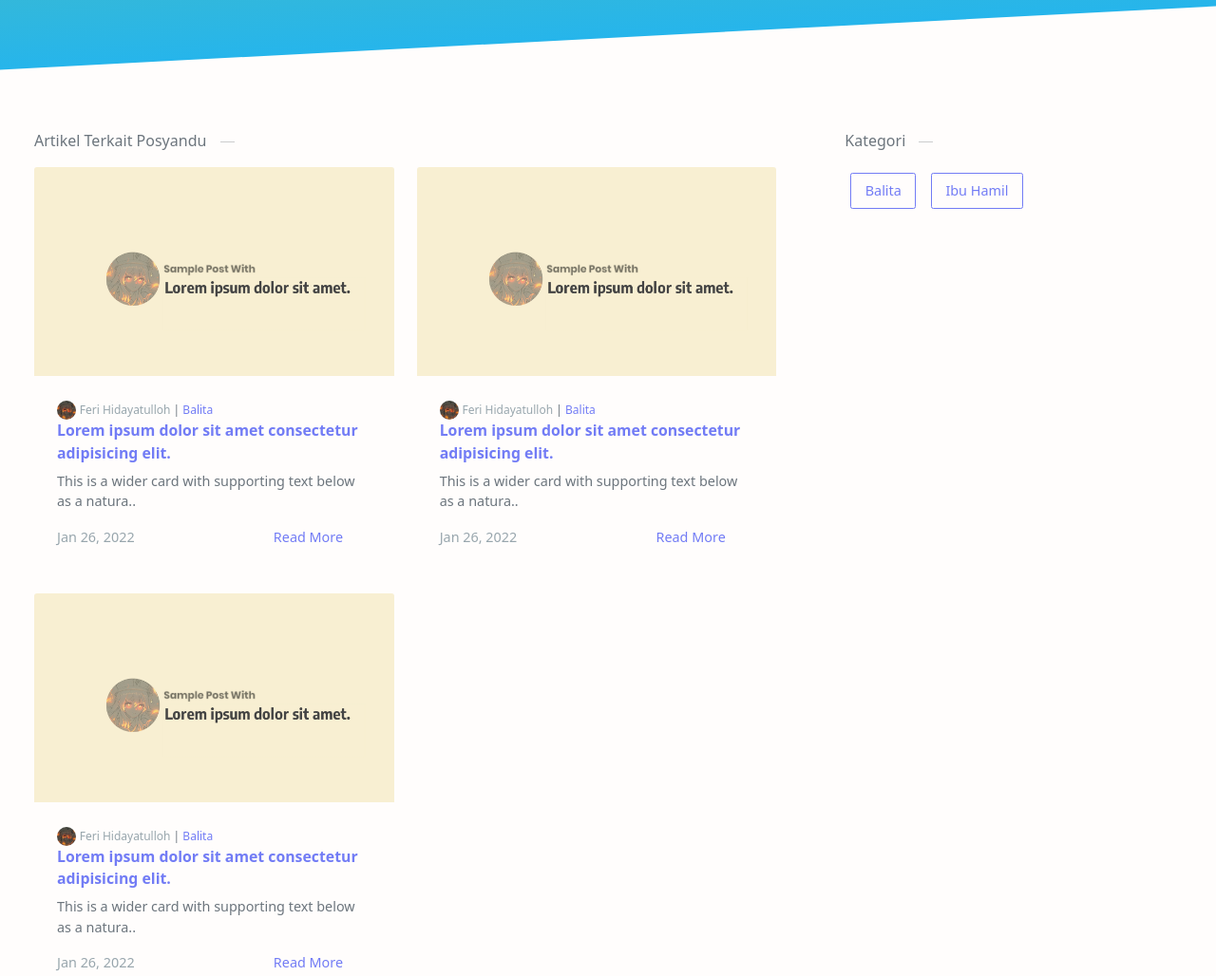
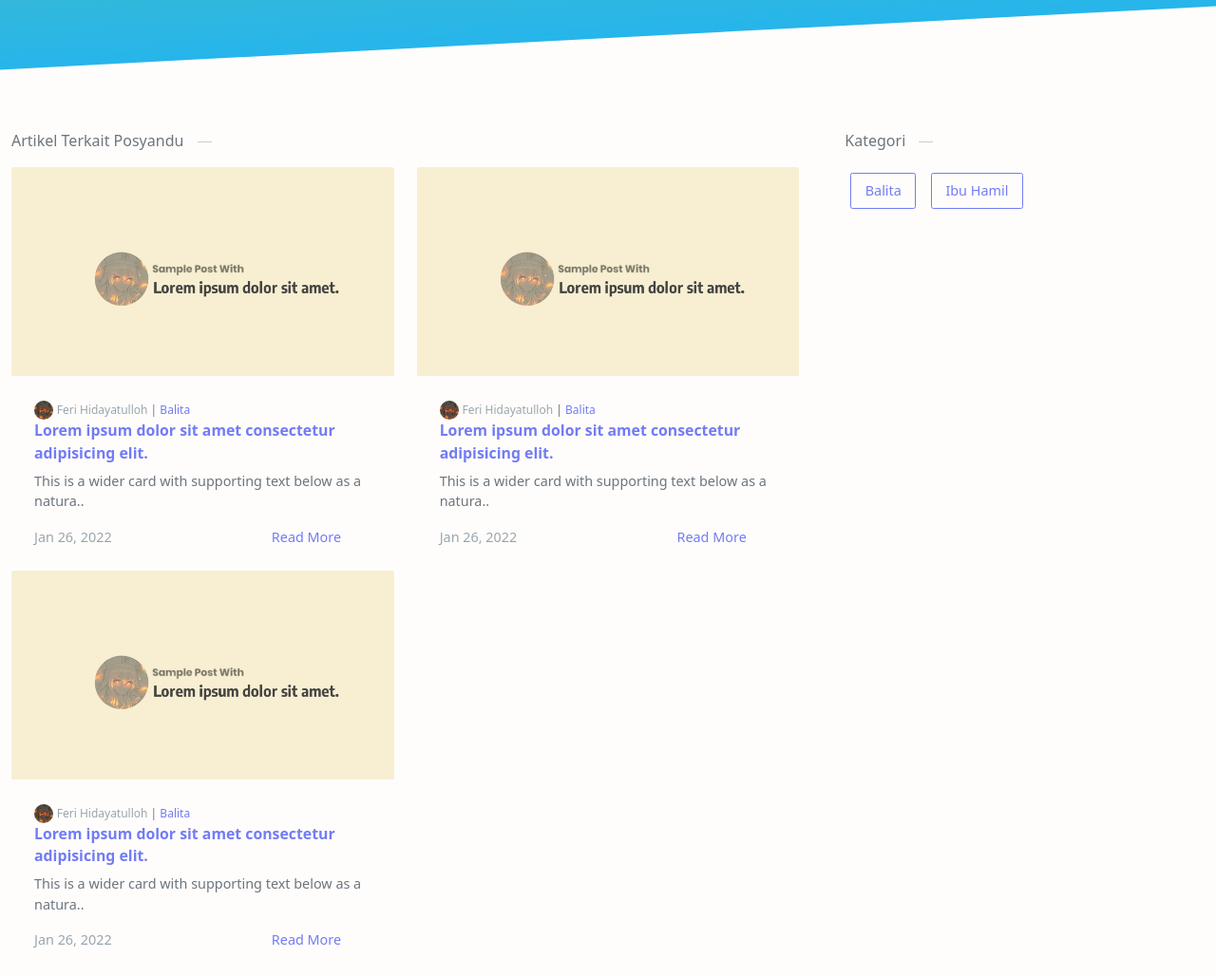
Before and after one commit to ferihidayat/pariwisatabanyumas, a plain HTML site: page index.html in a window 1280 px wide. Shown: the part 480-1508 px from the top of the page at 95% size. Drawn offline with Linux system fonts and the light colour scheme; a web font is replaced by a local one.

Commit message:
update index

```diff
--- a/index.html
+++ b/index.html
@@ -162,13 +162,13 @@
     </div> -->
     <div class="row">
       <div class="col-md-8">
-        <div class="container">
+
           <div class="row mt-3">
             <p class="title-dash">
               Artikel Terkait Posyandu
             </p>
             <div class="col-12">
-              <div class="row row-cols-1 row-cols-md-2 g-3">
+              <div class="row row-cols-1 row-cols-md-2">
                 <div class="col">
                   <div class="card-group">
                     <div class="card-artikel">
@@ -247,7 +247,7 @@
               </div>
             </div> <!-- end col-->
           </div>
-        </div>
+
         <div class="d-flex justify-content-center my-3">
           <button class="btn btn-primary">Load more posts</button>
         </div>
```
